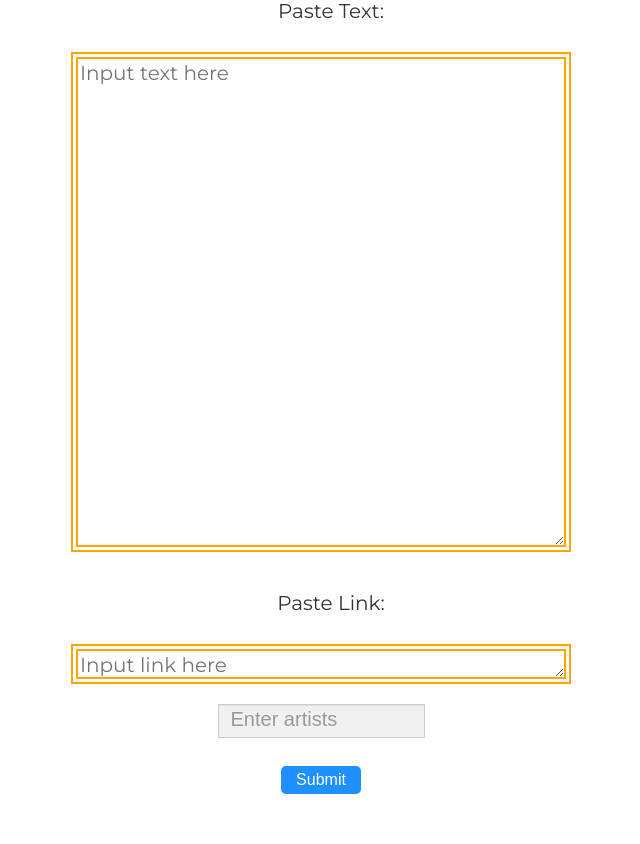
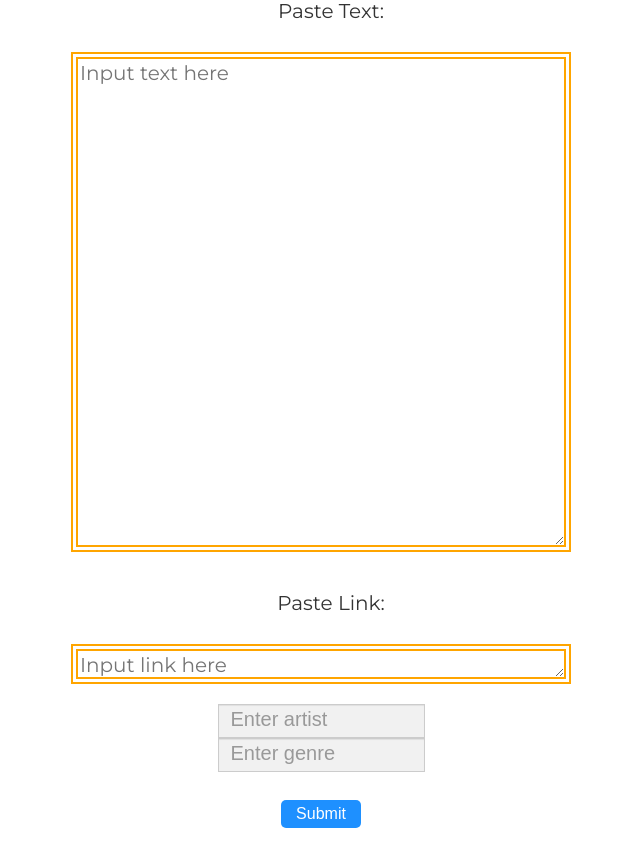
Before and after one commit to ArielJiang0520/fanfic-playlist, a Flask app: template app/templates/search.html in a window 1280 px wide. Shown: the part 194-1038 px from the top of the page, without its empty margins (319-959 px from the left). Before the commit the page ends 988 px from the top, so only its background shows below. Run offline with Flask 2, Linux system fonts and the light colour scheme; the template is opened without the code that fills it, so the values that code supplies are empty; parts of the project's set-up code (start-up, migrations or seed data) failed here and were passed over; some libraries are stand-ins or nearby versions.

Commit message:
button multiple inputs#

```diff
--- a/app/irsystem/models/model.py
+++ b/app/irsystem/models/model.py
@@ -151,7 +151,7 @@ def text_search(query: str, target_genres=[], target_artists=[],
     return result
 
 
-def get_rand_genres(t=8) -> [str]:
+def get_rand_genres(t=200) -> [str]:
     """
     return:
         list: t number of random genres
--- a/app/templates/search.html
+++ b/app/templates/search.html
@@ -105,12 +105,16 @@
 
 
         <br>
-        <div class='artistdiv'>
+
             <div class='input-group'>
-                <input id="autocomplete" class='form-control' type='text' name='artist_search'
-                    placeholder='Enter artists' />
+                <input id="autocomplete1" class='form-control' type='text' name='artist_search'
+                    placeholder='Enter artist' />
             </div>
-        </div>
+            <div class='input-group'>
+                <input id="autocomplete2" class='form-control' type='text' name='genre_search'
+                    placeholder='Enter genre' />
+            </div>
+
 
 
         {% for genre in genres %}
@@ -153,6 +157,38 @@
             /*for each item in the array...*/
             for (i = 0; i < arr.length; i++) {
                 /*check if the item starts with the same letters as the text field value:*/
+                var lastcomma=val.lastIndexOf(",");
+                if(lastcomma!==-1){
+                    if(val.length>lastcomma+1){
+                        var newval=val.substr(lastcomma+1,val.length);
+                        var oldval=val.substr(0,lastcomma+1);
+
+
+
+                        if (arr[i].substr(0, newval.length).toUpperCase() == newval.toUpperCase()) {
+
+                            /*create a DIV element for each matching element:*/
+                            b = document.createElement("DIV");
+                            /*make the matching letters bold:*/
+                            b.innerHTML = "<strong>" + arr[i].substr(0, newval.length) + "</strong>";
+                            b.innerHTML += arr[i].substr(newval.length);
+                            /*insert a input field that will hold the current array item's value:*/
+                            b.innerHTML += "<input type='hidden' value='" + arr[i] + "'>";
+                            /*execute a function when someone clicks on the item value (DIV element):*/
+                            b.addEventListener("click", function (e) {
+                                /*insert the value for the autocomplete text field:*/
+
+                                inp.value = oldval.concat(this.getElementsByTagName("input")[0].value);
+                                /*close the list of autocompleted values,
+                                (or any other open lists of autocompleted values:*/
+                                closeAllLists();
+                            });
+                            a.appendChild(b);
+                        }
+
+                    }
+
+                }//actual code below
                 if (arr[i].substr(0, val.length).toUpperCase() == val.toUpperCase()) {
                     /*create a DIV element for each matching element:*/
                     b = document.createElement("DIV");
@@ -232,8 +268,10 @@
 
 
 
-    var ingredients = [{%for artist in artists %} "{{artist}}", {% endfor %} "All"];
-    autocomplete(document.getElementById("autocomplete"), ingredients);
+    var artist_list = [{%for artist in artists %} "{{artist}}", {% endfor %} "All"];
+    var genre_list = [{%for genre in genres %} "{{genre}}", {% endfor %} "All"];
+    autocomplete(document.getElementById("autocomplete1"), artist_list);
+    autocomplete(document.getElementById("autocomplete2"), genre_list);
 </script>
 
 </html>
```
